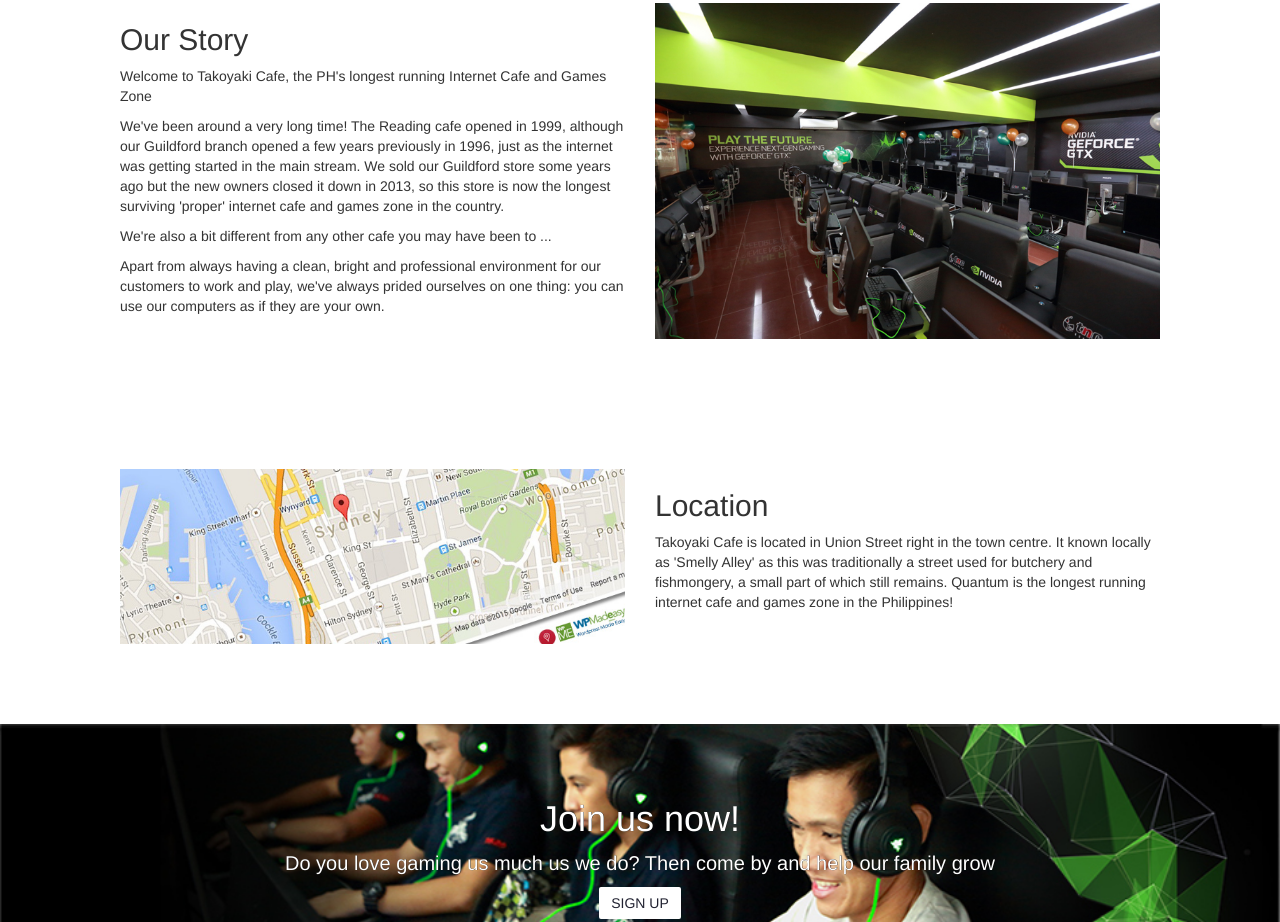
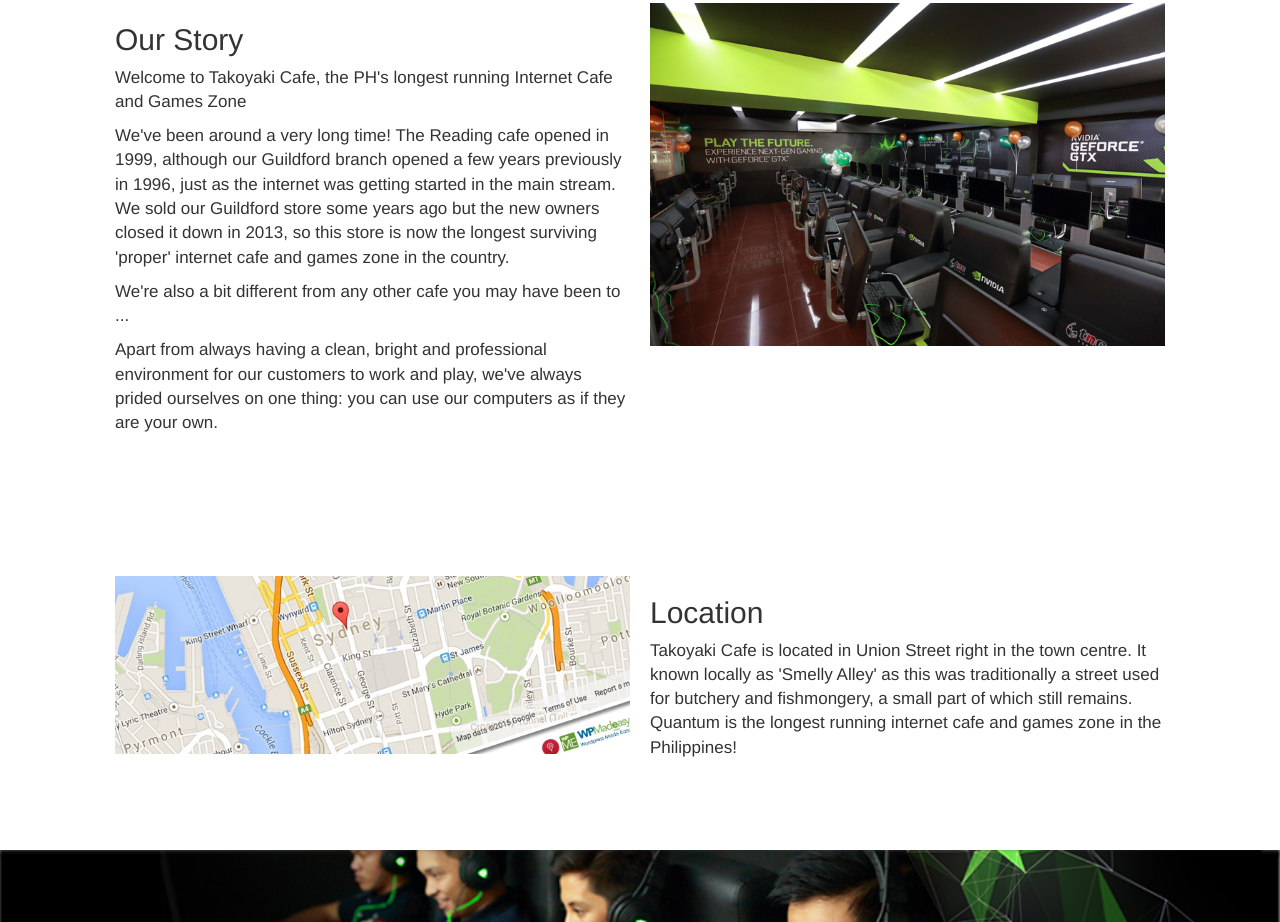
Before and after one commit to samsalvador/TakoyakiCafe, a plain HTML site: page about.html in a window 1280 px wide. Shown: the part 817-1739 px from the top of the page. Drawn offline with nearby package versions, Linux system fonts and the light colour scheme.

Commit message:
uploaded by Dannah

```diff
--- a/main.css
+++ b/main.css
@@ -140,7 +140,7 @@ footer {
 }
 
 /* Clear floats after the columns */
-.contaienr .row:after {
+.container .row:after {
     content: "";
     display: table;
     clear: both;
@@ -168,9 +168,19 @@ footer {
   text-align: center;
 }
 
-/* Clear floats after the columns */
 .more .row:after {
     content: "";
     display: table;
     clear: both;
 }
+
+.content p{
+  text-align: left;
+  font-size: 17px;
+}
+
+
+.content .col-md-6{
+  padding-left: 10px;  padding-right: 10px;
+
+}
```
